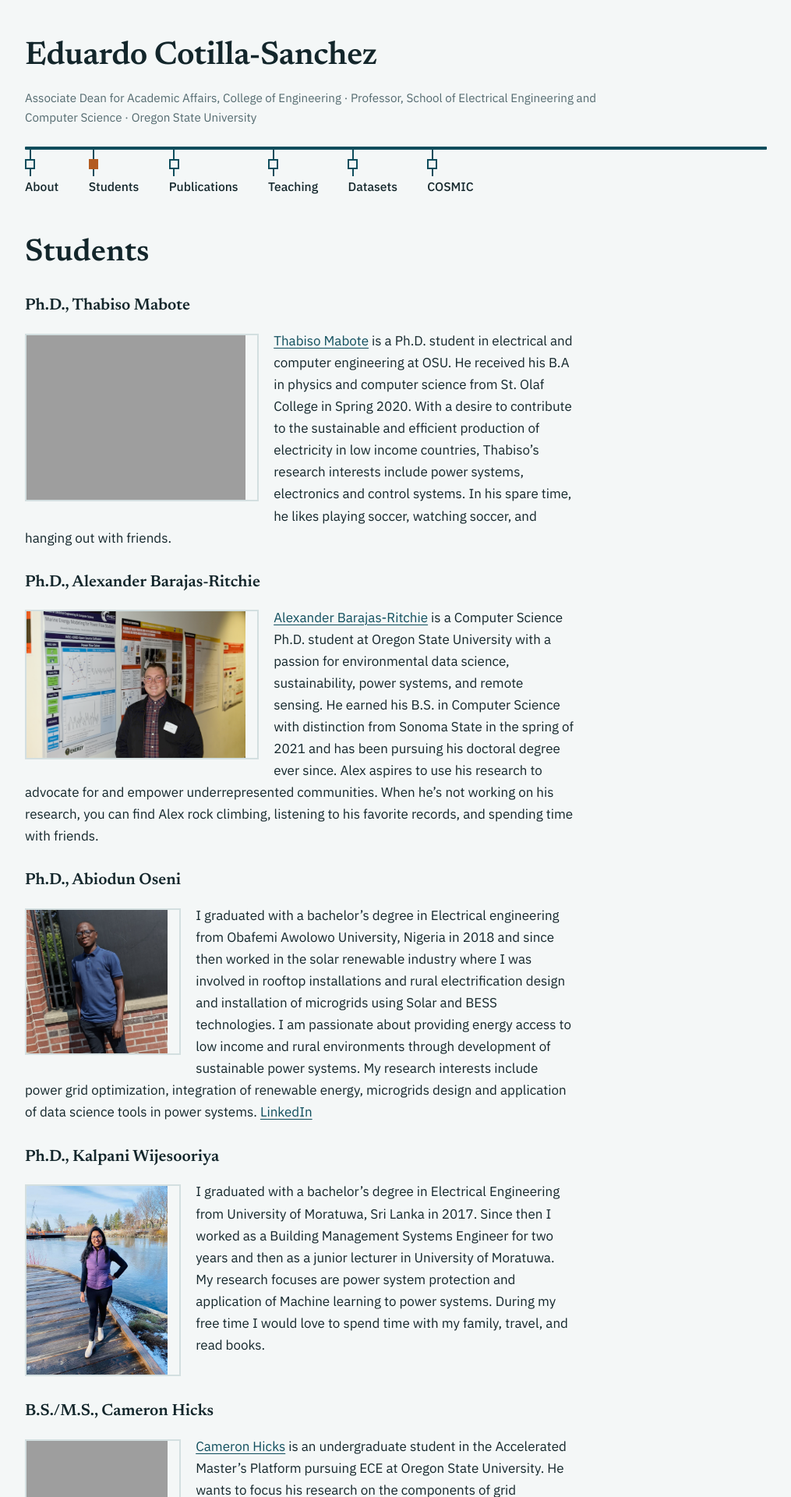
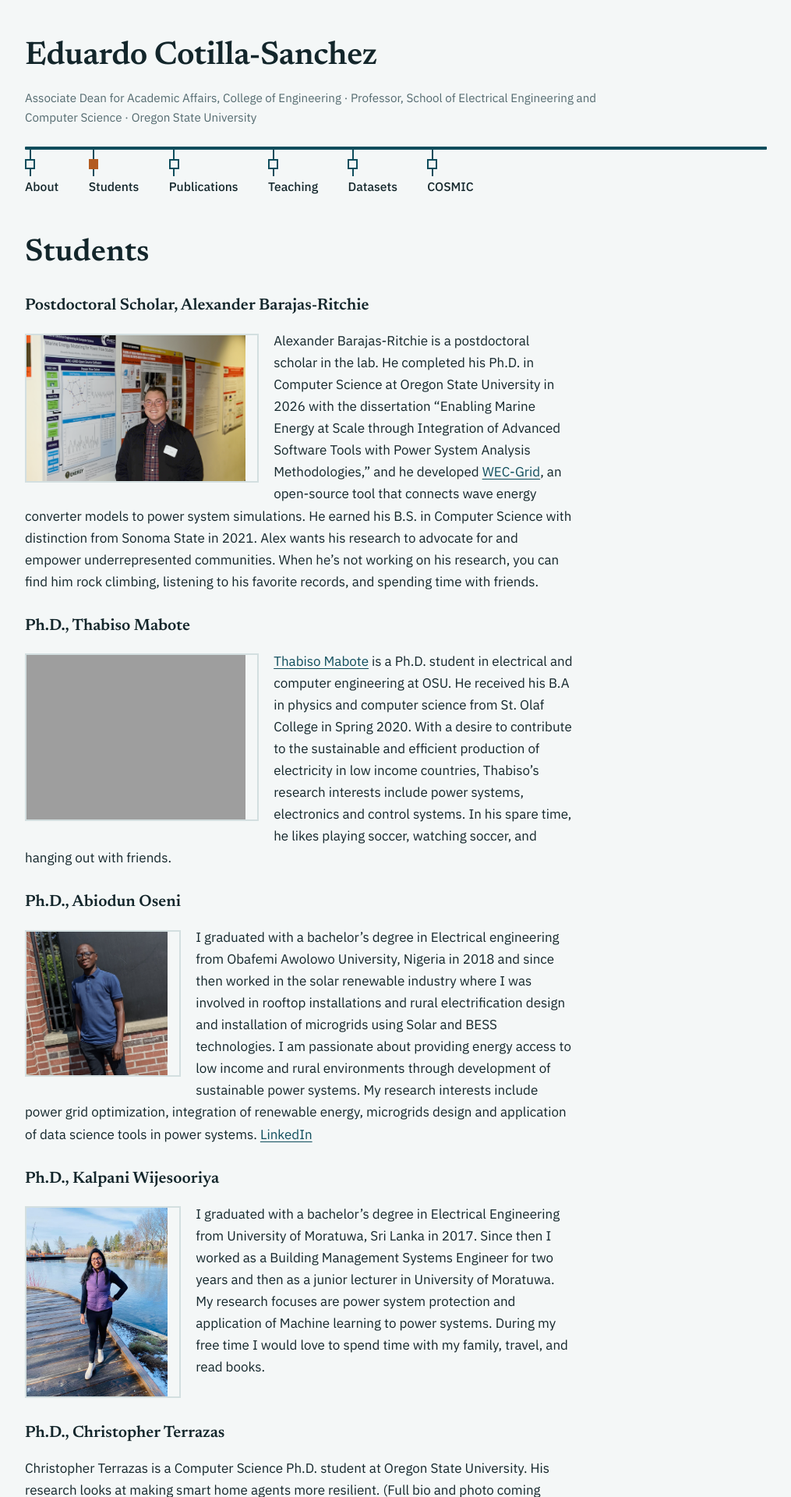
Before and after one commit to ecotillasanchez/ecotillasanchez.github.io, a Jekyll site: the page built from _pages/students.md, in a window 1280 px wide. Shown: the top 1920 px of the page at 78% size, without its empty margins (132-1147 px from the left). Built offline with Jekyll 4.4.1, drawn with Linux system fonts in a browser that asks for light colours; some of the changed text lies outside the part shown.

Commit message:
Update students page, profile photo, and site bio
Alex Barajas-Ritchie is now listed as a postdoctoral scholar and among
graduated students; add a placeholder for Christopher Terrazas and David
Glennon to the graduated list. Use the LinkedIn headshot on the home page,
update the site bio to the current title, and clear floats before h2 so
section headings start below student photos.

Co-Authored-By: Claude Opus 5.5 <noreply@anthropic.com>

```diff
--- a/_config.yml
+++ b/_config.yml
@@ -79,8 +79,8 @@ analytics:
 # Site Author
 author:
   name             : "Eduardo Cotilla-Sanchez"
-  avatar           : "profile.png"
-  bio              : "Electrical Engineering professor at Oregon State University. Power system protection and resilience. Energy access. Inclusion. Rowing. (he/him/él)"
+  avatar           : "profile-linkedin.jpg"
+  bio              : "Associate Dean for Academic Affairs and Professor of Electrical Engineering and Computer Science at Oregon State University. Power system protection and resilience. Energy access. Inclusion. Rowing. (he/him/él)"
   location         : "Corvallis, OR & Portland, OR"
   employer         :
   googlescholar    : "https://scholar.google.com/citations?user=tEN0VeMAAAAJ&hl=en"
--- a/_pages/students.md
+++ b/_pages/students.md
@@ -6,11 +6,11 @@ author_profile: true
 
 {% include base_path %}
 
+### Postdoctoral Scholar, Alexander Barajas-Ritchie
+<img align="left" src="https://ecotillasanchez.github.io/files/Alex.jpeg" alt="Alexander Barajas-Ritchie" width="300" height="200" style="padding-right:15px"> Alexander Barajas-Ritchie is a postdoctoral scholar in the lab. He completed his Ph.D. in Computer Science at Oregon State University in 2026 with the dissertation "Enabling Marine Energy at Scale through Integration of Advanced Software Tools with Power System Analysis Methodologies," and he developed [WEC-Grid](https://doi.org/10.1016/j.softx.2025.102384), an open-source tool that connects wave energy converter models to power system simulations. He earned his B.S. in Computer Science with distinction from Sonoma State in 2021. Alex wants his research to advocate for and empower underrepresented communities. When he's not working on his research, you can find him rock climbing, listening to his favorite records, and spending time with friends.
+
 ### Ph.D., Thabiso Mabote
 <img align="left" src="https://ecotillasanchez.github.io/files/thabiso.jpg" alt="Thabiso Mabote" width="300" height="200" style="padding-right:15px"> [Thabiso Mabote](https://www.linkedin.com/in/thabiso-mabote-321013100/) is a Ph.D. student in electrical and computer engineering at OSU. He received his B.A in physics and computer science from St. Olaf College in Spring 2020. With a desire to contribute to the sustainable and efficient production of electricity in low income countries, Thabiso’s research interests include power systems, electronics and control systems. In his spare time, he likes playing soccer, watching soccer, and hanging out with friends.
-
-### Ph.D., Alexander Barajas-Ritchie
-<img align="left" src="https://ecotillasanchez.github.io/files/Alex.jpeg" alt="Alexander Barajas-Ritchie" width="300" height="200" style="padding-right:15px"> [Alexander Barajas-Ritchie]() is a Computer Science Ph.D. student at Oregon State University with a passion for environmental data science, sustainability, power systems, and remote sensing. He earned his B.S. in Computer Science with distinction from Sonoma State in the spring of 2021 and has been pursuing his doctoral degree ever since. Alex aspires to use his research to advocate for and empower underrepresented communities. When he's not working on his research, you can find Alex rock climbing, listening to his favorite records, and spending time with friends.
 
 ### Ph.D., Abiodun Oseni
 <img align="left" src="https://ecotillasanchez.github.io/files/Abiodun_pic.jpg" alt="Abiodun Oseni" width="200" height="200"
@@ -22,17 +22,23 @@ style="padding-right:15px"> I graduated with a bachelor’s degree in Electrical
 <br />
 <br />
 
+### Ph.D., Christopher Terrazas
+Christopher Terrazas is a Computer Science Ph.D. student at Oregon State University. His research looks at making smart home agents more resilient. (Full bio and photo coming soon.)
+<br />
+<br />
+
 ### B.S./M.S., Cameron Hicks
-<img align="left" src="https://ecotillasanchez.github.io/files/Cameron.jpeg" alt="Cameron Hicks" width="200" height="150" style="padding-right:15px"> [Cameron Hicks]() is an undergraduate student in the Accelerated Master's Platform pursuing ECE at Oregon State University. He wants to focus his research on the components of grid electrification and de-centralized microgrid applications. His hobbies include sport Brazilian Jiu-Jitsu and youth athletics coaching in his community.
+<img align="left" src="https://ecotillasanchez.github.io/files/Cameron.jpeg" alt="Cameron Hicks" width="200" height="150" style="padding-right:15px"> Cameron Hicks is an undergraduate student in the Accelerated Master's Platform pursuing ECE at Oregon State University. He wants to focus his research on the components of grid electrification and de-centralized microgrid applications. His hobbies include sport Brazilian Jiu-Jitsu and youth athletics coaching in his community.
 <br />
 <br />
 
 ### B.S., Reuben De Souza
-<img align="left" src="https://ecotillasanchez.github.io/files/Reuben.jpg" alt="Reuben De Souza" width="200" height="150" style="padding-right:15px"> [Reuben De Souza]() is an undergraduate student in Electrical and Computer Engineering at Oregon State University. His research focuses on exploring advanced functionalities and engineering applications for next-generation smart electric meters. This work aims to enhance grid edge capabilities and improve utility infrastructure. Outside of academics, he enjoys playing soccer, following Formula 1, cooking, and snowboarding. [LinkedIn](https://www.linkedin.com/in/reuben-de-souza-90517823a/)
+<img align="left" src="https://ecotillasanchez.github.io/files/Reuben.jpg" alt="Reuben De Souza" width="200" height="150" style="padding-right:15px"> Reuben De Souza is an undergraduate student in Electrical and Computer Engineering at Oregon State University. His research focuses on exploring advanced functionalities and engineering applications for next-generation smart electric meters. This work aims to enhance grid edge capabilities and improve utility infrastructure. Outside of academics, he enjoys playing soccer, following Formula 1, cooking, and snowboarding. [LinkedIn](https://www.linkedin.com/in/reuben-de-souza-90517823a/)
 <br />
 <br />
 
 ## Graduated Students
+* Alexander Barajas-Ritchie, Ph.D.
 * Michael Boller, Ph.D.
 * Travis Hagan, Ph.D.
 * Falah Alanazi, Ph.D.
--- a/assets/css/ecs.css
+++ b/assets/css/ecs.css
@@ -49,7 +49,7 @@ a:hover { color: var(--copper); }
 :focus-visible { outline: 3px solid var(--focus); outline-offset: 2px; }
 
 h1, h2, h3 { font-family: var(--serif); font-weight: 600; line-height: 1.2; }
-h2 { font-size: 1.6rem; margin: 2.2rem 0 0.8rem; }
+h2 { font-size: 1.6rem; margin: 2.2rem 0 0.8rem; clear: both; }
 h3 { font-size: 1.3rem; margin: 2rem 0 0.6rem; clear: both; }
 
 /* Header */
```
Also changed, not shown: other parts of _pages/students.md (+1 -0 lines), images/profile-linkedin.jpg (added).
